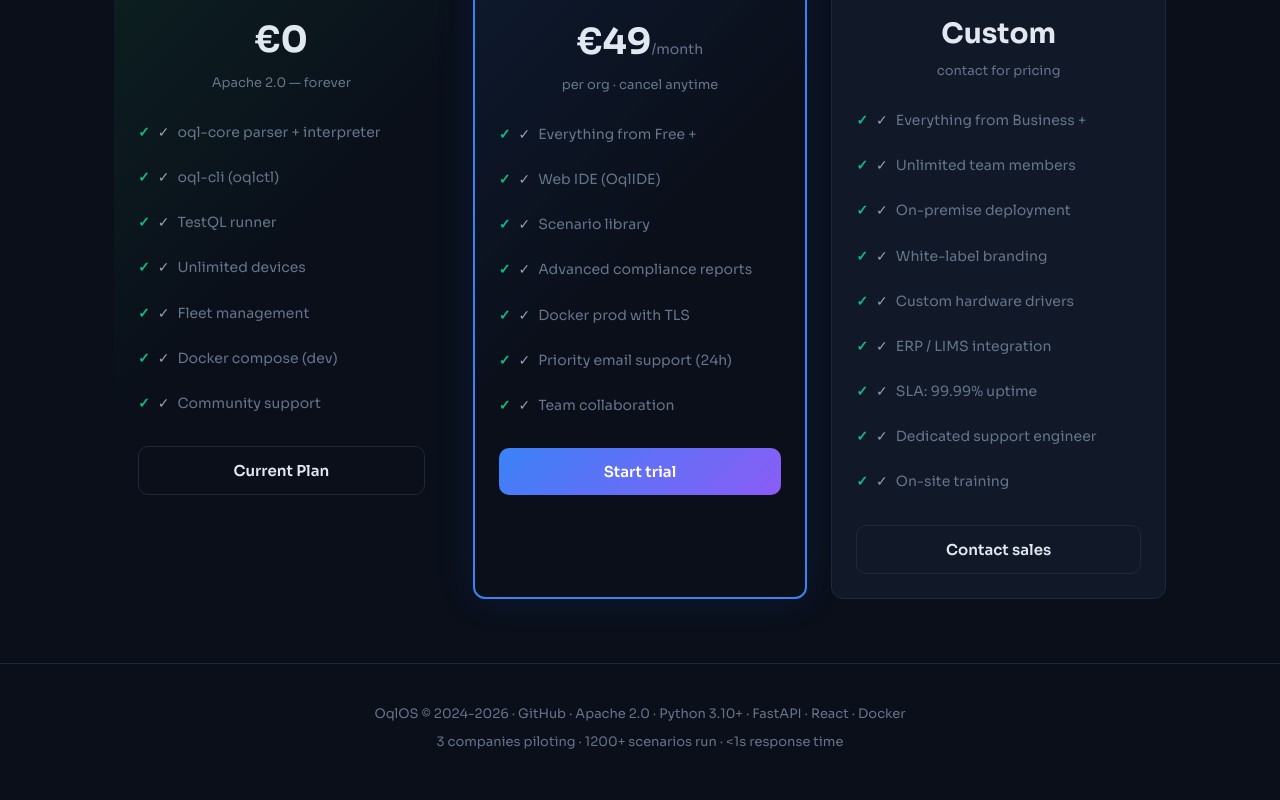
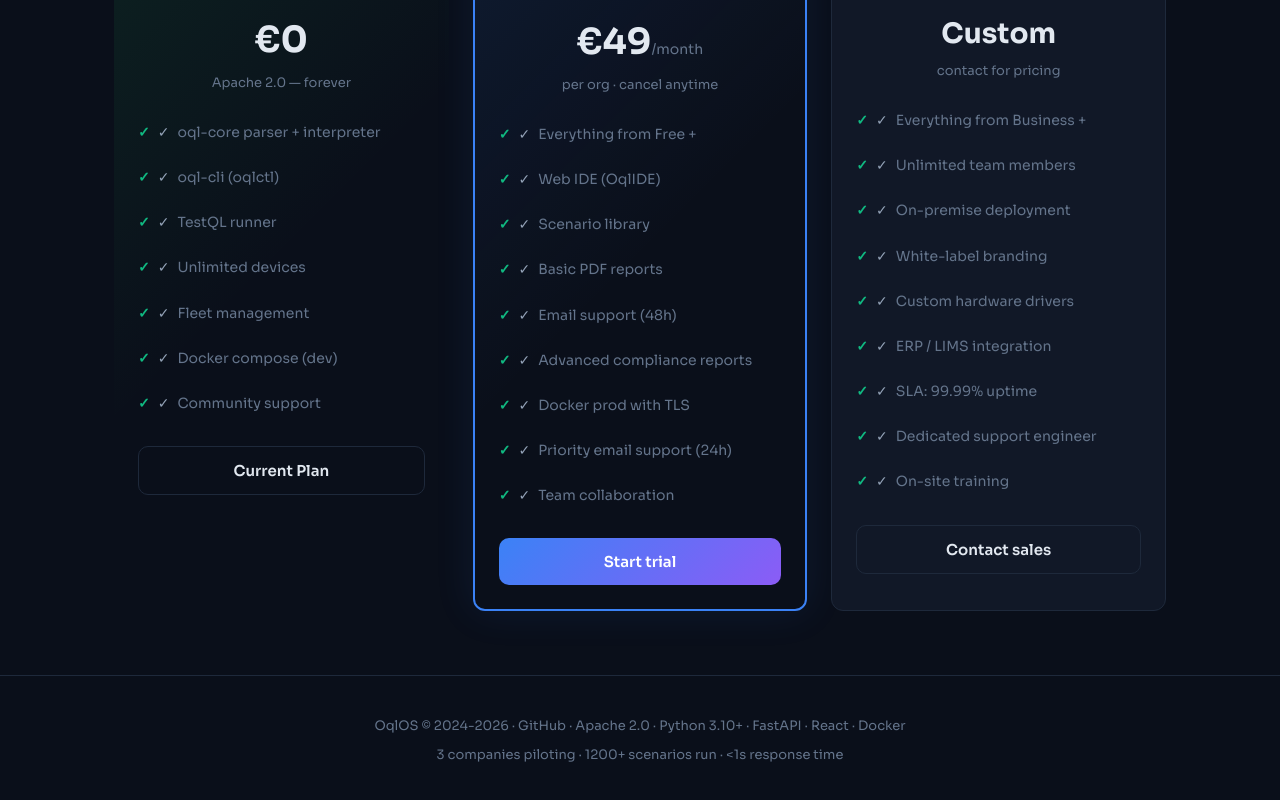
Before and after one commit to oqlos/www, a React (Vite) app: page / in a window 1280 px wide. Shown: the part 3163-3963 px from the top of the page. Built offline with nearby package versions, Linux system fonts and the light colour scheme; no server answers.

Commit message:
refactoring

```diff
--- a/src/components/PricingCards.jsx
+++ b/src/components/PricingCards.jsx
@@ -29,6 +29,8 @@ const PLANS = [
       "Everything from Free +",
       "Web IDE (OqlIDE)",
       "Scenario library",
+      "Basic PDF reports",
+      "Email support (48h)",
       "Advanced compliance reports",
       "Docker prod with TLS",
       "Priority email support (24h)",
```
